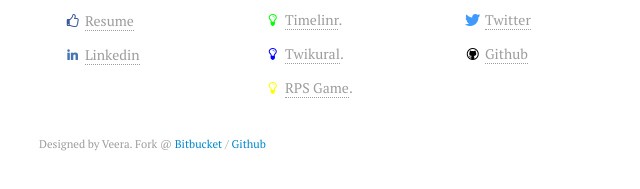
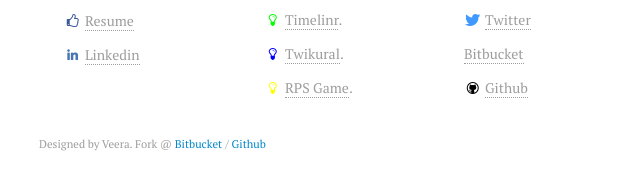
Before and after one commit to vraa/homepage, a plain HTML site: page index.htm in a window 1280 px wide. Shown: the part 397-586 px from the top of the page, 316-956 px from the left. Drawn offline with Linux system fonts and the light colour scheme.

Commit message:
Add Bitbucket profile URL to links section.

```diff
--- a/index.htm
+++ b/index.htm
@@ -84,6 +84,9 @@
                                     <i class='icon-twitter'></i> <a class='twitter' href='https://twitter.com/vraa' title='my twitter feed'>Twitter</a>
                                 </li>
                                 <li>
+                                    <a class='bitbucket' href='https://bitbucket.org/vraa' title='My Bitbucket profile'>Bitbucket</a>
+                                </li>
+                                <li>
                                     <i class='icon-github'></i> <a class='github' href='https://github.com/vraa' title='my github profile'>Github</a>
                                 </li>
                             </ol>
```
